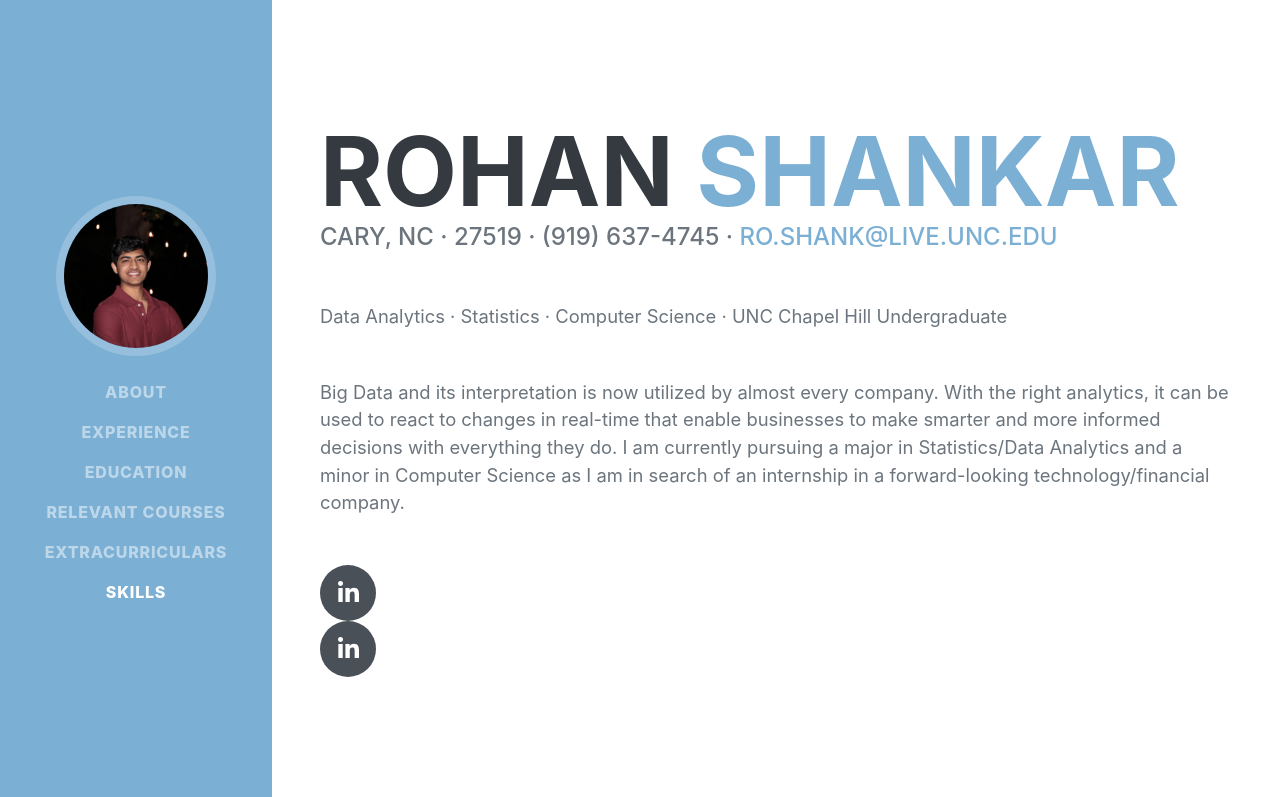
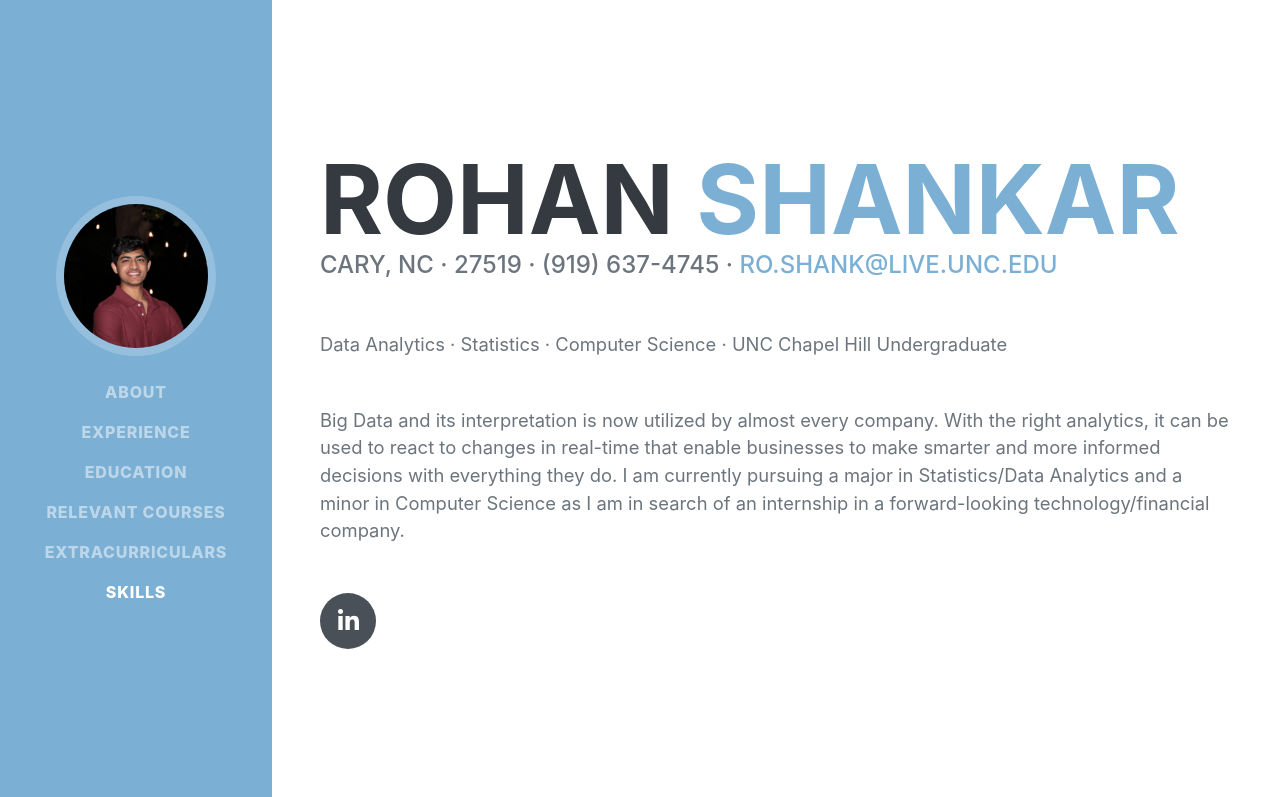
Before and after one commit to rohanshankar/rohanshankar.github.io, a plain HTML site: page index.html in a window 1280 px wide. Shown: the top 797 px of the page. Drawn offline with nearby package versions, Linux system fonts and the light colour scheme.

Commit message:
original

```diff
--- a/index.html
+++ b/index.html
@@ -58,10 +58,6 @@
                 </p>
                 <div class="social-icons">
                     <a class="social-icon" href="https://www.linkedin.com/in/rohan-shankar-a7b900150/"><i
-                            class="fab fa-linkedin-in"></i></a>
-                </div>
-                <div class="social-icons">
-                    <a class="social-icon" href="https://github.com/rohanshankar/Coursera_Capstone.git"><i
                             class="fab fa-linkedin-in"></i></a>
                 </div>
             </div>
```
